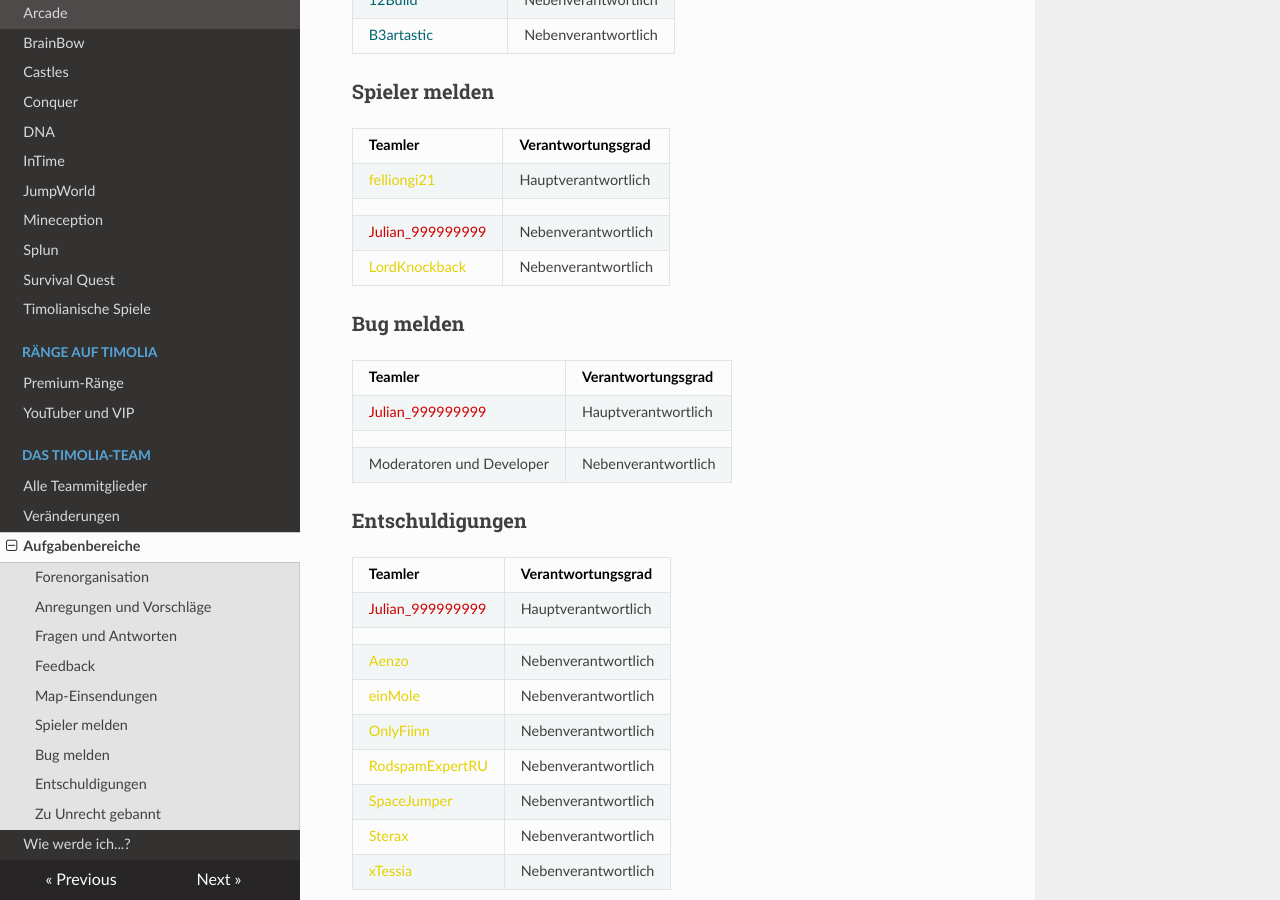
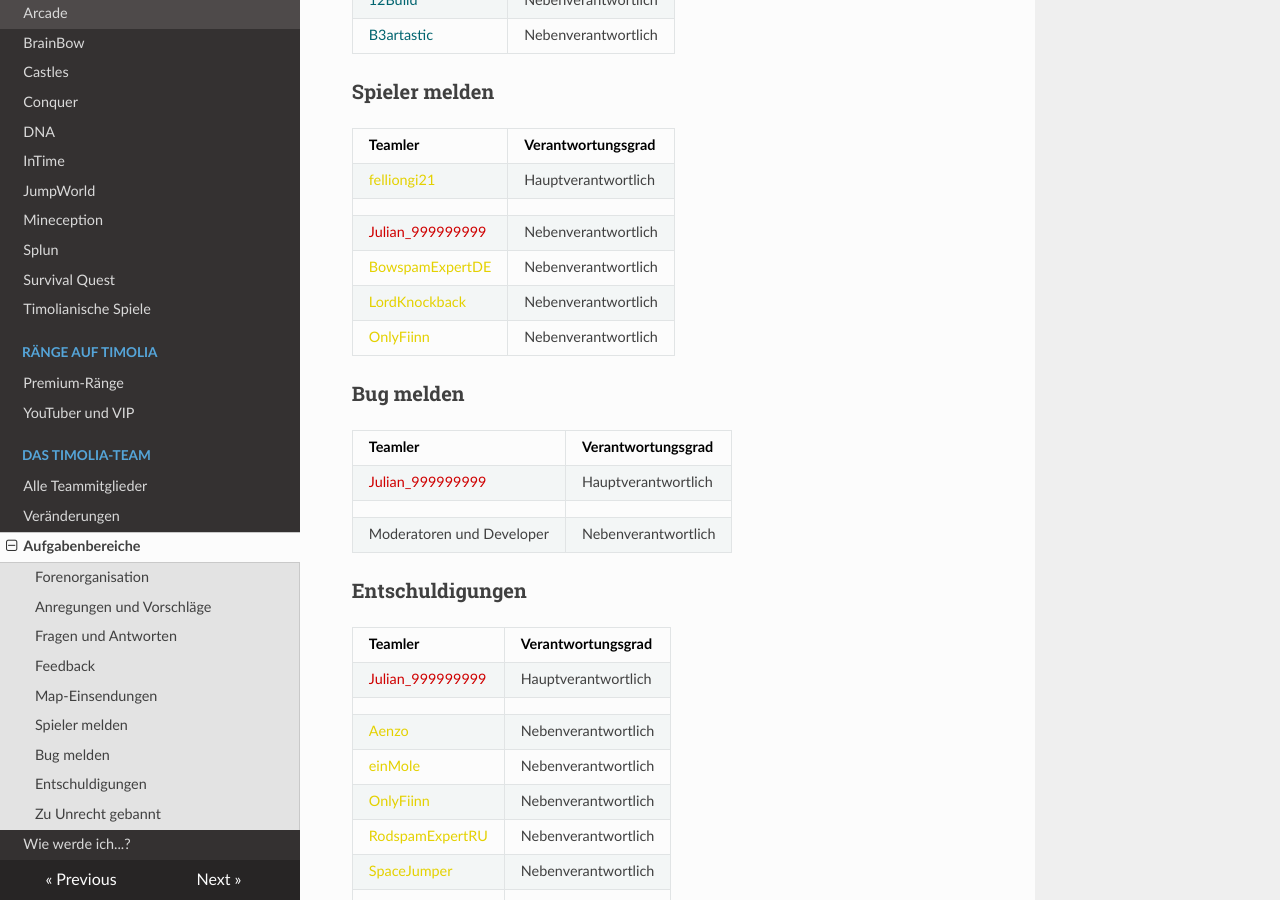
Before and after one commit to TimoliaDE/HowTo, an MkDocs documentation site: the page built from docs/team/responsibilities.md, in a window 1280 px wide and 900 px high, scrolled down 1502 px. Built offline with MkDocs 1.6.1, drawn with Linux system fonts in a browser that asks for light colours; nearby versions of some CDN libraries; old or Windows-style settings are respelled for this version of MkDocs.

Commit message:
Update responsibilities.md

```diff
--- a/docs/team/responsibilities.md
+++ b/docs/team/responsibilities.md
@@ -56,7 +56,9 @@ Die Verantwortlichen für die Forenorganisation kümmern sich sowohl um den Aufb
 |<span style="color:#E4D100">felliongi21</span> | Hauptverantwortlich |
 | | |
 |<span style="color:#CF0101">Julian_999999999</span> | Nebenverantwortlich |
+|<span style="color:#E4D100">BowspamExpertDE</span> | Nebenverantwortlich |
 |<span style="color:#E4D100">LordKnockback</span> | Nebenverantwortlich |
+|<span style="color:#E4D100">OnlyFiinn</span> | Nebenverantwortlich |
 
 ### **Bug melden**
 | Teamler | Verantwortungsgrad |
```
